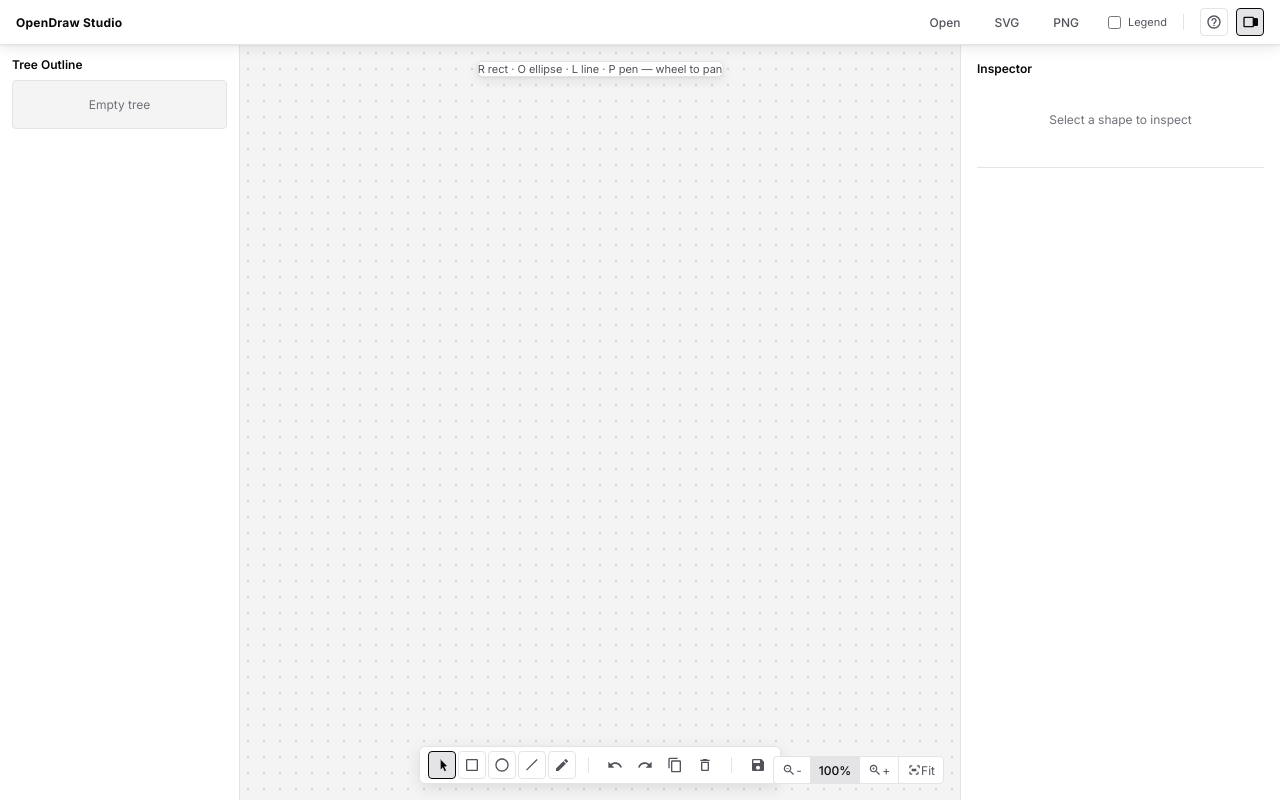
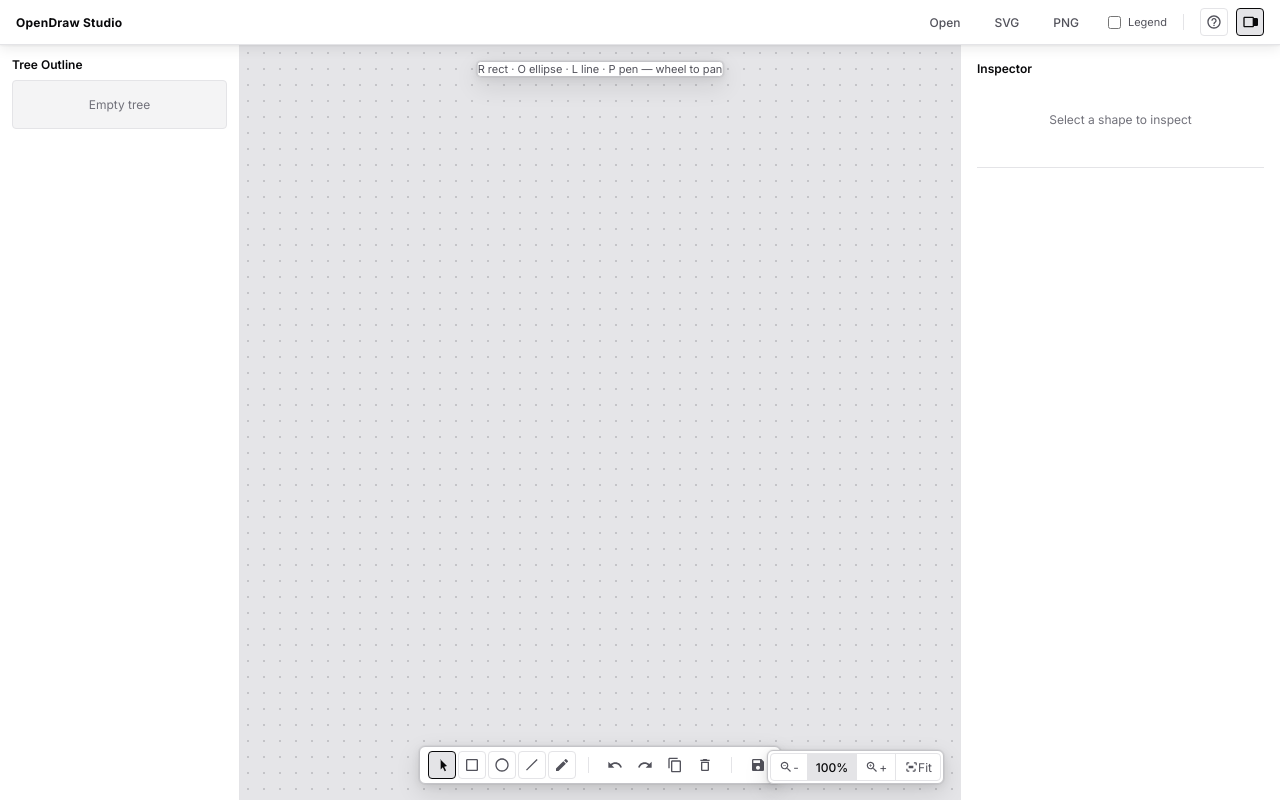
Before and after one commit to Chandu4221/open-draw, a React (Vite) app in the folder apps/studio/: page / in a window 1280 px wide. Built offline with nearby package versions, Linux system fonts and the light colour scheme.

Commit message:
feat(ui): darken canvas workbench and elevate floating toolbars for high contrast (implements R-005, R-010, R-039)

```diff
--- a/apps/studio/src/App.tsx
+++ b/apps/studio/src/App.tsx
@@ -19,7 +19,6 @@ import { OdToastHost, OdToastProvider, useToast } from "@open-draw/ui";
 import {
   CANVAS_CONTAINER_STYLE,
   CANVAS_WIRE_STYLE,
-  EMPTY_HINT_STYLE,
   LEFT_ASIDE_STYLE,
   RIGHT_ASIDE_STYLE,
   type Gesture,
@@ -236,9 +235,7 @@ function StudioShell() {
         <div className="od-canvas-bg" style={CANVAS_CONTAINER_STYLE}>
           <svg ref={svgRef} xmlns="http://www.w3.org/2000/svg" style={CANVAS_WIRE_STYLE} />
           {emptyDoc && (
-            <div className="od-panel" style={EMPTY_HINT_STYLE}>
-              R rect · O ellipse · L line · P pen — wheel to pan
-            </div>
+            <div className="od-canvas-hint">R rect · O ellipse · L line · P pen — wheel to pan</div>
           )}
           <CanvasDock
             tool={tool}
--- a/apps/studio/src/types.ts
+++ b/apps/studio/src/types.ts
@@ -32,17 +32,6 @@ export const CANVAS_CONTAINER_STYLE: React.CSSProperties = {
   overflow: "hidden",
 };
 
-export const EMPTY_HINT_STYLE: React.CSSProperties = {
-  position: "absolute",
-  top: "var(--od-16)",
-  left: "50%",
-  transform: "translateX(-50%)",
-  padding: "var(--od-6) var(--od-12)",
-  fontSize: "var(--od-text-xs)",
-  color: "var(--od-text-secondary)",
-  pointerEvents: "none",
-};
-
 export const LEFT_ASIDE_STYLE: React.CSSProperties = {
   width: "240px",
   height: "100%",
--- a/packages/ui/src/base.css
+++ b/packages/ui/src/base.css
@@ -300,7 +300,7 @@
 
 /* Canvas background */
 .od-canvas-bg {
-  background-color: var(--od-bg);
+  background-color: var(--od-canvas-bg, var(--od-bg));
   background-image: radial-gradient(
     circle,
     var(--od-border-strong) var(--od-border-width),
@@ -373,12 +373,12 @@
   gap: var(--od-4);
   padding: var(--od-4) var(--od-8);
   background-color: var(--od-surface);
-  border: var(--od-border-width) solid var(--od-border);
+  border: var(--od-border-width) solid var(--od-border-strong);
   border-radius: var(--od-radius);
-  box-shadow: 0 4px 16px rgba(0, 0, 0, 0.1);
+  box-shadow: var(--od-shadow-floating);
 }
 
-/* Canvas Floating Overlays */
+/* Canvas Floating Overlays (Zoom Controls) */
 .od-canvas-overlay-bottom-right {
   position: absolute;
   bottom: var(--od-16);
@@ -387,6 +387,30 @@
   display: flex;
   align-items: center;
   gap: var(--od-6);
+  background-color: var(--od-surface);
+  border: var(--od-border-width) solid var(--od-border-strong);
+  border-radius: var(--od-radius);
+  padding: 2px;
+  box-shadow: var(--od-shadow-floating);
+}
+
+/* Canvas Floating Empty Hint */
+.od-canvas-hint {
+  position: absolute;
+  top: var(--od-16);
+  left: 50%;
+  transform: translateX(-50%);
+  padding: var(--od-6) var(--od-12);
+  font-size: var(--od-text-xs);
+  color: var(--od-text-secondary);
+  background-color: var(--od-surface);
+  border: var(--od-border-width) solid var(--od-border-strong);
+  border-radius: var(--od-radius-sm);
+  box-shadow: var(--od-shadow-floating);
+  pointer-events: none;
+  font-family: var(--od-font);
+  white-space: nowrap;
+  user-select: none;
 }
 
 /* Code Preview */
--- a/packages/ui/src/tokens.css
+++ b/packages/ui/src/tokens.css
@@ -12,11 +12,12 @@
   color-scheme: light dark;
 
   /* Neutral scale (monochromatic light) */
-  --od-bg: #f4f4f5; /* canvas backdrop / app bg */
+  --od-bg: #f4f4f5; /* general app bg */
+  --od-canvas-bg: #e5e5e8; /* darker neutral workbench for strong canvas contrast */
   --od-surface: #ffffff; /* panels, toolbar, sidebar */
   --od-surface-raised: #ffffff;
   --od-border: #e4e4e7;
-  --od-border-strong: #d4d4d8;
+  --od-border-strong: #c4c4c8;
   --od-text: #09090b;
   --od-text-secondary: #52525b;
   --od-text-tertiary: #71717a;
@@ -50,6 +51,8 @@
   --od-radius-sm: 4px;
   --od-radius: 6px;
   --od-shadow: 0 1px 2px rgb(0 0 0 / 0.05), 0 4px 12px rgb(0 0 0 / 0.08);
+  --od-shadow-floating:
+    0 2px 8px rgb(0 0 0 / 0.08), 0 8px 24px rgb(0 0 0 / 0.12), 0 0 0 1px rgb(0 0 0 / 0.04);
 
   /* Type */
   --od-font: "Inter", system-ui, -apple-system, "Segoe UI", Roboto, sans-serif;
@@ -61,6 +64,7 @@
 @media (prefers-color-scheme: dark) {
   :root {
     --od-bg: #09090b;
+    --od-canvas-bg: #09090b;
     --od-surface: #141416;
     --od-surface-raised: #1c1c1f;
     --od-border: #27272a;
@@ -76,5 +80,7 @@
     --od-danger: #ef4444;
     --od-danger-soft: #261416;
     --od-shadow: 0 1px 2px rgb(0 0 0 / 0.5), 0 4px 12px rgb(0 0 0 / 0.7);
+    --od-shadow-floating:
+      0 2px 8px rgb(0 0 0 / 0.4), 0 8px 24px rgb(0 0 0 / 0.6), 0 0 0 1px rgb(255 255 255 / 0.08);
   }
 }
```
Also changed, not shown: 1 other file (tests, documents, lock files or other folders).
